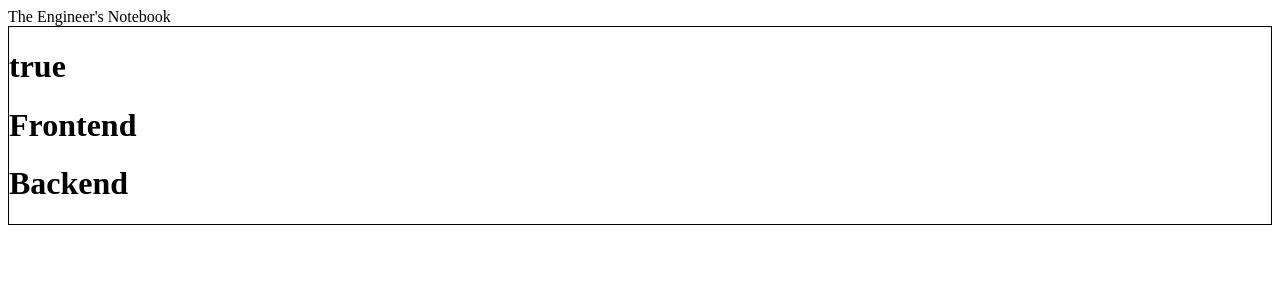
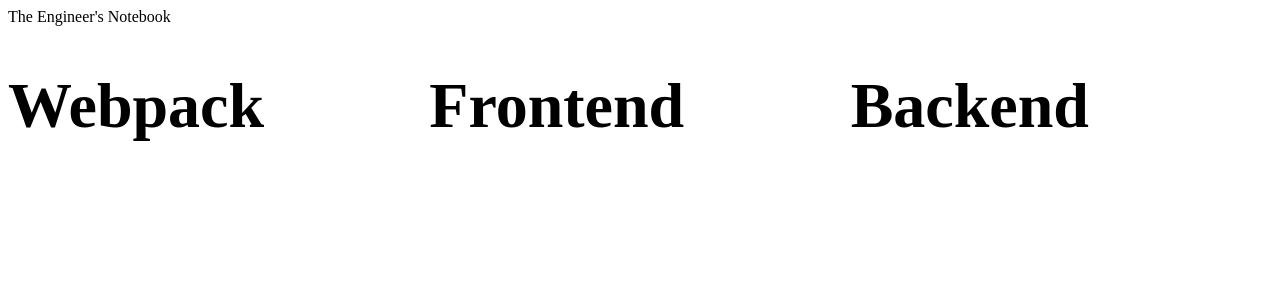
Before and after one commit to engineers-notebook/engineers-notebook, a React app: page / in a window 1280 px wide. Shown: the top 300 px of the page. Built offline with nearby package versions, Linux system fonts and the light colour scheme.

Commit message:
rendered components, added styling structure

```diff
--- a/client/components/Navbar.jsx
+++ b/client/components/Navbar.jsx
@@ -1,17 +1,41 @@
-import React, { useState } from "react";
-import "../styles/Navbar.css";
+import React, { useState } from 'react';
+import '../styles/Navbar.css';
 import Webpack from './Webpack.jsx';
 import Frontend from './Frontend.jsx';
 import Backend from './Backend.jsx';
+import WebpackSteps from './WebpackSteps.jsx';
 
-function Navbar () {
-    return(
-        <div className='container'>
+// import hook
+import useToggle from '../hooks/useToggle';
+
+function Navbar() {
+  const [theState, toggleIsTheState] = useToggle();
+
+  return (
+    <div>
+      <div className="container">
+        {/* <div if webpack is clicked, then change the state of webpack to true and then display component> */}
+        <div>
+          <h1 onClick={toggleIsTheState}>
             <Webpack />
+          </h1>
+        </div>
+        <div>
+          <h1 onClick={toggleIsTheState}>
             <Frontend />
+          </h1>
+        </div>
+        <div>
+          <h1 onClick={toggleIsTheState}>
             <Backend />
+          </h1>
         </div>
-
-    )
+      </div>
+      <div className="grid-container">
+        {/* {if state is true => display / wrap in css grid } */}
+        {theState ? <WebpackSteps /> : null}
+      </div>
+    </div>
+  );
 }
 export default Navbar;
--- a/client/components/Webpack.jsx
+++ b/client/components/Webpack.jsx
@@ -1,14 +1,21 @@
-import React, { useState } from "react";
-import "../styles/Webpack.css"
-import useToggle from '../hooks/useToggle';
+import React, { useState, useEffect } from 'react';
+// import '../styles/Webpack.css';
+// import useToggle from '../hooks/useToggle';
+// import WebpackChild1 from './WebpackChild1.jsx';
 
-function Webpack () {
-  const [theState, toggleIsTheState] = useToggle(true);
-    return(
-        <div className='webpack'>
-            <h1 onClick={toggleIsTheState}>{theState ? 'true' : 'false'}</h1>
-        </div>
+function Webpack() {
+  //   const [theState, toggleIsTheState] = useToggle();
 
-    )
+  return (
+    <main>
+      <div className="webpack">
+        <h1>Webpack</h1>
+        {/* <h1 onClick={toggleIsTheState}>Webpack</h1>
+      </div>
+      <div>
+        <h1>{theState ? <WebpackChild1 /> : null}</h1> */}
+      </div>
+    </main>
+  );
 }
 export default Webpack;
--- /dev/null
+++ b/client/components/WebpackChild1.jsx
@@ -0,0 +1,27 @@
+import React, { useEffect } from 'react';
+
+function WebpackChild1() {
+  return (
+    <div>
+      <div>
+        <h4>Step1</h4>
+      </div>
+      <div>
+        <h4>Step2</h4>
+      </div>
+      <div>
+        <h4>Step3</h4>
+      </div>
+      <div>
+        <h4>Step1</h4>
+      </div>
+      <div>
+        <h4>Step1</h4>
+      </div>
+      <div>
+        <h4>Step1</h4>
+      </div>
+    </div>
+  );
+}
+export default WebpackChild1;
--- /dev/null
+++ b/client/components/WebpackSteps.jsx
@@ -0,0 +1,27 @@
+import React, { useEffect, Fragment } from 'react';
+
+function WebpackSteps() {
+  return (
+    <Fragment>
+      <div>
+        <h4>Step1</h4>
+      </div>
+      <div>
+        <h4>Step2</h4>
+      </div>
+      <div>
+        <h4>Step3</h4>
+      </div>
+      <div>
+        <h4>Step4</h4>
+      </div>
+      <div>
+        <h4>Step5</h4>
+      </div>
+      <div>
+        <h4>Step6</h4>
+      </div>
+    </Fragment>
+  );
+}
+export default WebpackSteps;
--- a/client/hooks/useToggle.jsx
+++ b/client/hooks/useToggle.jsx
@@ -1,9 +1,9 @@
-import { useState } from "react";
+import { useState } from 'react';
 function useToggle(initialVal = false) {
   const [state, setState] = useState(initialVal);
   const toggle = () => {
-      setState(!state);
-  }
+    setState(!state);
+  };
   return [state, toggle];
 }
 export default useToggle;
--- a/client/styles/Navbar.css
+++ b/client/styles/Navbar.css
@@ -1,3 +1,5 @@
 .container {
-    border: 1px solid black;
+  display: grid;
+  grid-template-columns: repeat(3, 1fr);
+  grid-template-rows: ;
 }
--- a/client/styles/index.scss
+++ b/client/styles/index.scss
@@ -0,0 +1,11 @@
+.grid-container {
+  display: grid;
+  grid-template-columns: 1fr 1fr 1fr;
+  grid-template-rows: 1fr 1fr 1fr 1fr;
+  gap: 0px 0px;
+  grid-template-areas:
+    '. . .'
+    '. . .'
+    '. . .'
+    '. . .';
+}
```
